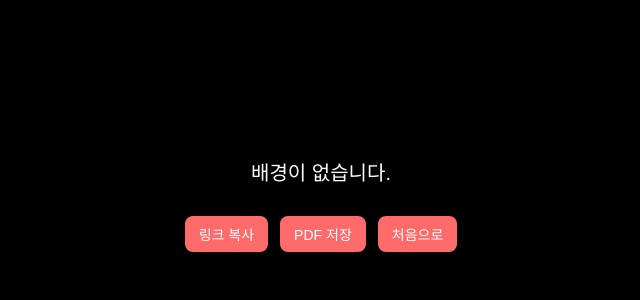
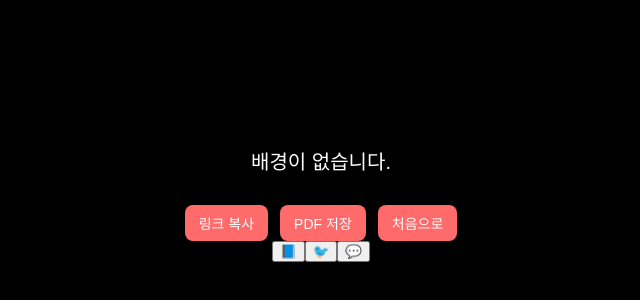
Before and after one commit to xeon-243859/ppongtok-app, a React (Vite) app: page /preview in a window 1280 px wide. Shown: the part 296-596 px from the top of the page, without its empty margins (319-959 px from the left). Built offline with nearby package versions, Linux system fonts and the light colour scheme.

Commit message:
Fix: 이미지/영상 분기 개선, 자막 표시 복원, SNS 공유 버튼 추가

```diff
--- a/src/pages/LovePreviewPage.jsx
+++ b/src/pages/LovePreviewPage.jsx
@@ -29,9 +29,25 @@ const LovePreviewPage = () => {
     window.location.href = "/";
   };
 
+  const handleShare = (platform) => {
+    const url = encodeURIComponent(window.location.href);
+    const text = encodeURIComponent(message || "사랑 고백 메시지를 확인해보세요!");
+
+    let shareUrl = "";
+    if (platform === "facebook") {
+      shareUrl = `https://www.facebook.com/sharer/sharer.php?u=${url}`;
+    } else if (platform === "twitter") {
+      shareUrl = `https://twitter.com/intent/tweet?text=${text}&url=${url}`;
+    } else if (platform === "kakao") {
+      alert("카카오톡 공유는 추후 지원됩니다.");
+      return;
+    }
+    window.open(shareUrl, "_blank");
+  };
+
   return (
     <div className="preview-container">
-      {video ? (
+      {video && !image ? (
         <video className="preview-media" src={video} autoPlay loop muted />
       ) : image ? (
         <img className="preview-media" src={image} alt="선택된 이미지" />
@@ -48,6 +64,12 @@ const LovePreviewPage = () => {
         <button onClick={handleDownload}>PDF 저장</button>
         <button onClick={handleRestart}>처음으로</button>
       </div>
+
+      <div className="preview-sns">
+        <button onClick={() => handleShare("facebook")}>📘</button>
+        <button onClick={() => handleShare("twitter")}>🐦</button>
+        <button onClick={() => handleShare("kakao")}>💬</button>
+      </div>
     </div>
   );
 };
```
